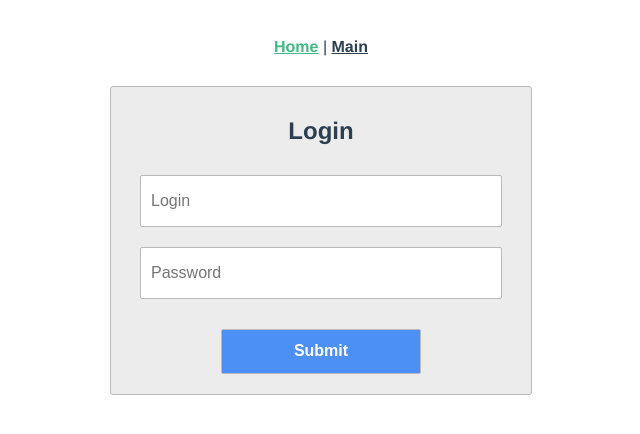
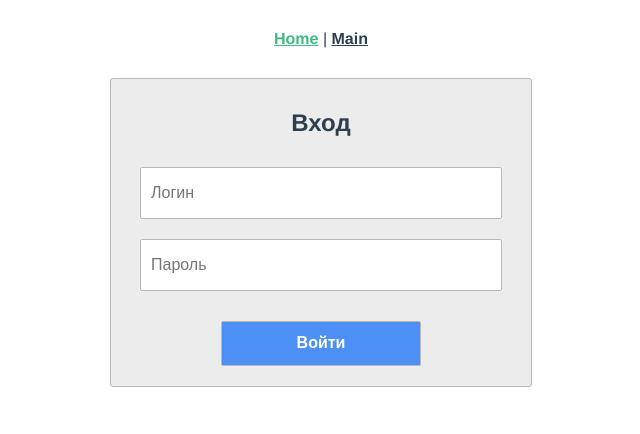
Before and after one commit to alekseymalyavko/RestaurantPanel, a Vue app in the folder meal-prep/: page / in a window 1280 px wide. Shown: the top 434 px of the page, without its empty margins (319-959 px from the left). Built offline with nearby package versions, Linux system fonts and the light colour scheme.

Commit message:
some updates

```diff
--- a/meal-prep/src/App.vue
+++ b/meal-prep/src/App.vue
@@ -9,6 +9,9 @@
 </template>
 
 <style lang="less">
+  body {
+    margin: 0px;
+  }
   #app {
     font-family: "Avenir", Helvetica, Arial, sans-serif;
     -webkit-font-smoothing: antialiased;
--- a/meal-prep/src/components/Auth.vue
+++ b/meal-prep/src/components/Auth.vue
@@ -2,11 +2,11 @@
   <div class="">
 
     <div class="form">
-      <h2 class="">Login</h2>
+      <h2 class="">Вход</h2>
       <form name="auth_form" @submit="autharization">
-        <input type="text" placeholder="Login" name="login" v-model="login" required>
-        <input type="password" placeholder="Password" name="password" v-model="password" required>
-        <input type="submit">
+        <input type="text" placeholder="Логин" name="login" v-model="login" required>
+        <input type="password" placeholder="Пароль" name="password" v-model="password" required>
+        <input type="submit" value="Войти">
       </form>
     </div>
 
--- a/meal-prep/src/components/Popup.vue
+++ b/meal-prep/src/components/Popup.vue
@@ -26,7 +26,7 @@
         </div>
 
         <input type="number" hidden name="minutes" v-model="minutes">
-        <input type="submit">
+        <input type="submit" value="Отправить">
       </form>
     </div>
 
```
